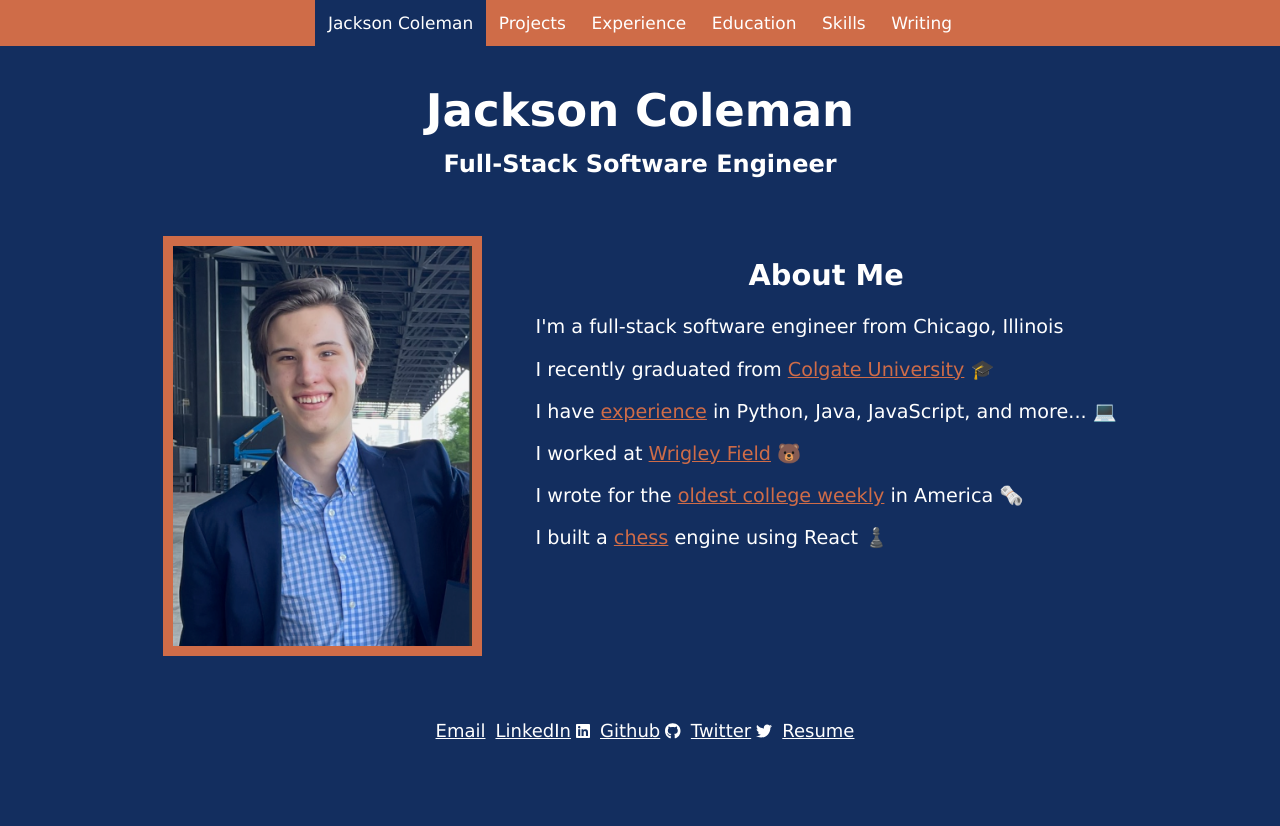
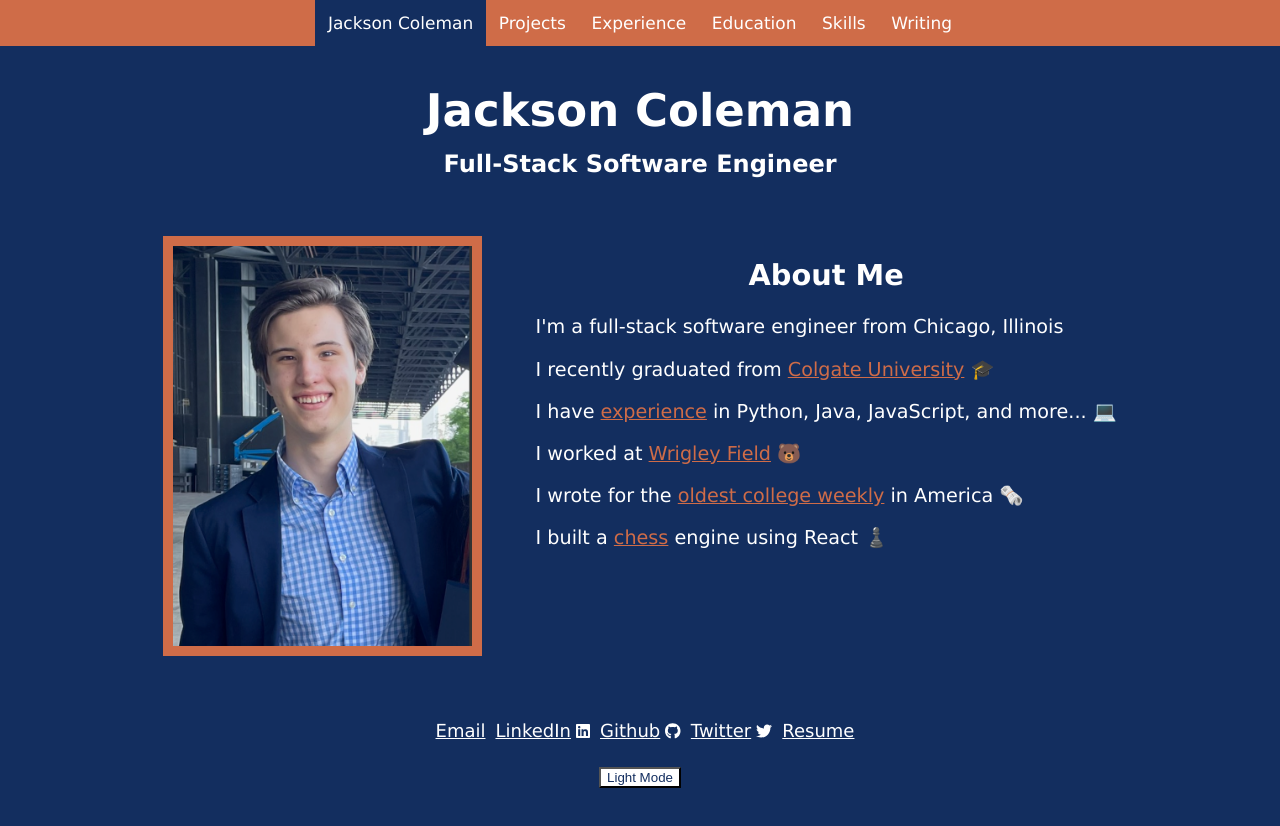
Before and after one commit to JacksonColeman/jacksoncoleman, a React (Create React App) app: page / in a window 1280 px wide. Shown: the top 826 px of the page. Built offline with nearby package versions, Linux system fonts and the light colour scheme.

Commit message:
Added light/dark mode

```diff
--- a/src/App.js
+++ b/src/App.js
@@ -18,12 +18,29 @@ import mcC from "./images/jc-mccormick.png"
 import snowy from "./images/jc-snowy.jpeg"
 
 import { Routes, Route } from 'react-router-dom';
-
+import {useEffect, useState} from 'react';
 
 
 function App() {
+  // for conditional css
+  const [darkMode, setDarkMode] = useState(true);
+
+  useEffect(() => {
+    // 👇 add class to body element
+    if (darkMode){
+      document.body.classList.add('dark');
+    } else if (document.body.classList.contains('dark')){
+      document.body.classList.remove('dark');
+    }
+  }, [darkMode])
+
+  const toggleDarkMode = () => {
+    setDarkMode(!darkMode);
+  }
+
+    // 👇️ adding multiple classes to body tag
   return (
-    <div>
+    <div className='app'>
       <NavBar/>
       <div className="content">
         <Routes>
@@ -35,6 +52,9 @@ function App() {
           <Route path="/skills" element={<Skills/>}/>
           <Route path="/writing" element={<Writing/>}/>
         </Routes>
+        <div className='button-container'>
+          <button onClick={toggleDarkMode}>{darkMode ? "Light Mode" : "Dark Mode"}</button>
+        </div>
       </div>
     </div>
   );
--- a/src/index.css
+++ b/src/index.css
@@ -1,16 +1,20 @@
-:root {
-  --primary: #132e5f;
-  --secondary: white;
+
+
+body{
+  --primary: white;
+  --secondary: #132e5f;
   --tertiary: #cf6c48;
-}
-
-body {
   margin: 0;
   font-family:'Lucida Sans', 'Lucida Sans Regular', 'Lucida Grande', 'Lucida Sans Unicode', Geneva, Verdana, sans-serif;
   -webkit-font-smoothing: antialiased;
   -moz-osx-font-smoothing: grayscale;
   background-color: var(--primary);
   color: var(--secondary);
+}
+
+.dark{
+  --primary: #132e5f;
+  --secondary: white;
 }
 
 code {
@@ -88,3 +92,18 @@ ul li {
   padding-left: 0;
   padding-bottom: 2%;
 }
+
+/* button */
+
+.button-container {
+  text-align: center;
+}
+
+button {
+  background-color: var(--secondary);
+  color: var(--primary);
+}
+
+button:hover {
+  color: var(--tertiary);
+}
```
